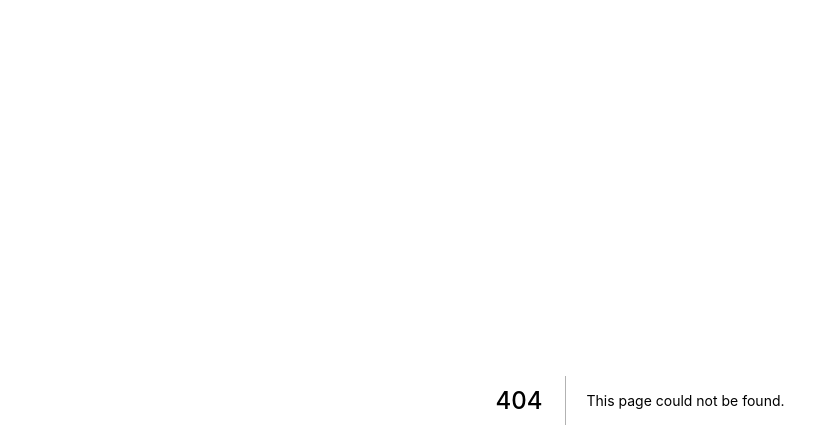
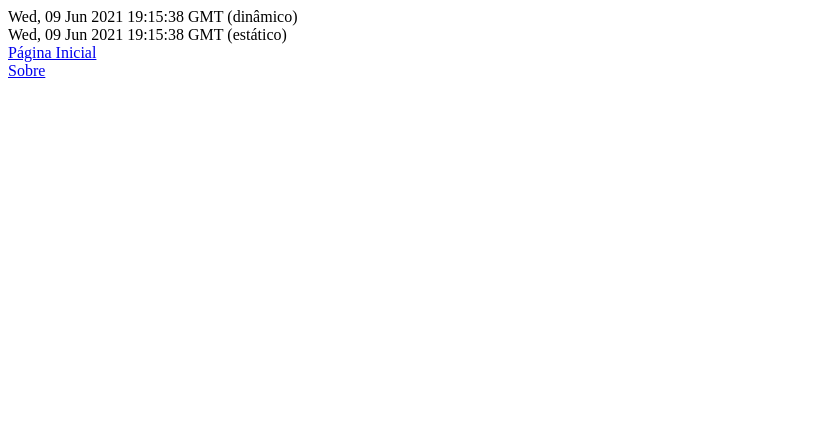
Before and after one commit to cassioquint/diasconsorcios, a Next.js app: page /tempo in a window 1280 px wide. Before the commit this address had no page. Shown: the top 448 px of the page, without its empty margins (0-839 px from the left). Built offline with nearby package versions, Linux system fonts and the light colour scheme.

Commit message:
adicionadotempo

```diff
--- a/pages/index.js
+++ b/pages/index.js
@@ -7,6 +7,9 @@ function Home() {
 
         <NextLink href="/sobre">
             <a>Sobre</a>
+        </NextLink><br/>
+        <NextLink href="/tempo">
+            <a>Tempo</a>
         </NextLink>
     </div>)
 
--- a/pages/sobre.js
+++ b/pages/sobre.js
@@ -7,6 +7,9 @@ function Sobre() {
 
         <NextLink href="/">
             <a>Página Inicial</a>
+        </NextLink><br/>
+        <NextLink href="/tempo">
+            <a>Tempo</a>
         </NextLink>
     </div>)
 
--- /dev/null
+++ b/pages/tempo.js
@@ -0,0 +1,32 @@
+import next from "next";
+import NextLink from "next/link";
+
+function Tempo(props) {
+    const dynamicDate = new Date();
+    const dynamicDateString = dynamicDate.toGMTString();
+
+    return (
+        <div>
+            <div>{dynamicDateString} (dinâmico)</div>
+            <div>{props.staticDateString} (estático)</div>
+            <NextLink href="/">
+                <a>Página Inicial</a>
+            </NextLink><br/>
+            <NextLink href="/sobre">
+                <a>Sobre</a>
+            </NextLink>
+        </div>
+
+    )
+}
+export function getStaticProps() {
+    const staticDate = new Date();
+    const staticDateString = staticDate.toGMTString();
+
+    return {
+        props: {
+            staticDateString
+        }
+    }
+}
+export default Tempo;
```
